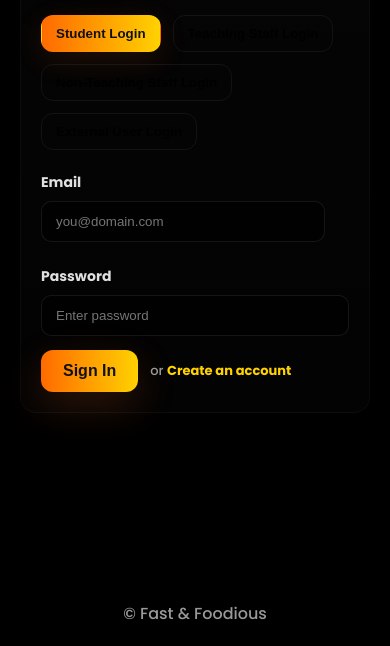
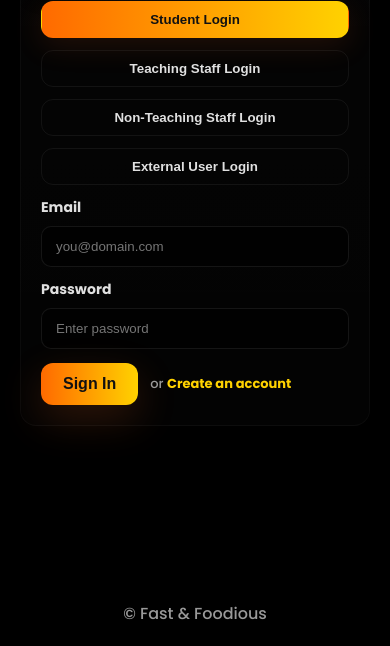
Before and after one commit to aasif-create/canteen-website, a plain HTML site: page signin.html in a window 390 px wide. Shown: the part 263-909 px from the top of the page. Drawn offline with Linux system fonts and the light colour scheme.

Commit message:
UPDATED SIGNINUP

```diff
--- a/signin.html
+++ b/signin.html
@@ -9,23 +9,102 @@
   <link rel="stylesheet" href="home.css">
   <style>
     /* extra signin-specific styles */
-    .auth-wrap{min-height:100vh;display:flex;align-items:center;justify-content:center;padding:48px 20px;background:#000;}
-    .auth-card{max-width:820px;width:100%;background:linear-gradient(180deg, rgba(255,255,255,0.02), rgba(255,255,255,0.01));border-radius:16px;padding:32px;box-shadow:0 18px 60px rgba(0,0,0,0.7);border:1px solid rgba(255,255,255,0.03);}
-    .auth-head{display:flex;align-items:center;gap:18px;margin-bottom:18px}
-    .auth-title{font-size:clamp(20px,3vw,32px);font-weight:800}
-    .role-tabs{display:flex;gap:12px;flex-wrap:wrap;margin:18px 0 10px}
-    .role-btn{padding:10px 14px;border-radius:12px;background:transparent;border:1px solid rgba(255,255,255,0.06);font-weight:700;cursor:pointer}
-    .role-btn.active{background:linear-gradient(90deg,var(--orange),var(--yellow));color:#111;border-color:transparent;box-shadow:0 8px 30px rgba(255,110,40,0.12)}
-    .form-row{margin:12px 0;display:flex;flex-direction:column;gap:8px}
-    label{font-weight:600;font-size:14px;color:var(--muted)}
-    input[type="email"], input[type="password"], input[type="text"]{padding:12px 14px;border-radius:10px;border:1px solid rgba(255,255,255,0.08);background:rgba(0,0,0,0.6);color:#fff;outline:none}
-    .auth-actions{display:flex;gap:12px;align-items:center;margin-top:14px}
-    .note{color:rgba(255,255,255,0.6);font-size:13px}
-    .message{margin-top:12px;padding:10px;border-radius:10px;font-weight:700;display:none}
-    .message.success{background:linear-gradient(90deg,#e6ffdc,#d1ffd6);color:#2a5a1a}
-    .message.error{background:linear-gradient(90deg,#ffdcd6,#ffe6e6);color:#6a231a}
+    .auth-wrap {
+      min-height: 100vh;
+      display: flex;
+      align-items: center;
+      justify-content: center;
+      padding: 48px 20px;
+      background: #000;
+    }
+    .auth-card {
+      max-width: 820px;
+      width: 100%;
+      background: linear-gradient(180deg, rgba(255,255,255,0.02), rgba(255,255,255,0.01));
+      border-radius: 16px;
+      padding: 32px;
+      box-shadow: 0 18px 60px rgba(0,0,0,0.7);
+      border: 1px solid rgba(255,255,255,0.03);
+    }
+    .auth-head {
+      display: flex;
+      align-items: center;
+      gap: 18px;
+      margin-bottom: 18px;
+    }
+    .auth-title {
+      font-size: clamp(20px,3vw,32px);
+      font-weight: 800;
+    }
+    .role-tabs {
+      display: flex;
+      gap: 12px;
+      flex-wrap: wrap;
+      margin: 18px 0 10px;
+    }
+    .role-btn {
+      padding: 10px 14px;
+      border-radius: 12px;
+      background: transparent;
+      border: 1px solid rgba(255,255,255,0.06);
+      font-weight: 700;
+      cursor: pointer;
+      color: rgba(255,255,255,0.88);
+      transition: all 0.2s ease;
+    }
+    .role-btn.active {
+      background: linear-gradient(90deg,var(--orange),var(--yellow));
+      color: #111;
+      border-color: transparent;
+      box-shadow: 0 8px 30px rgba(255,110,40,0.12);
+    }
+    .form-row {
+      margin: 12px 0;
+      display: flex;
+      flex-direction: column;
+      gap: 8px;
+    }
+    label {
+      font-weight: 600;
+      font-size: 14px;
+      color: var(--muted);
+    }
+    input[type="email"], input[type="password"], input[type="text"] {
+      padding: 12px 14px;
+      border-radius: 10px;
+      border: 1px solid rgba(255,255,255,0.08);
+      background: rgba(0,0,0,0.6);
+      color: #fff;
+      outline: none;
+    }
+    .auth-actions {
+      display: flex;
+      gap: 12px;
+      align-items: center;
+      margin-top: 14px;
+    }
+    .note {
+      color: rgba(255,255,255,0.6);
+      font-size: 13px;
+    }
+    .message {
+      margin-top: 12px;
+      padding: 10px;
+      border-radius: 10px;
+      font-weight: 700;
+      display: none;
+    }
+    .message.success {
+      background: linear-gradient(90deg,#e6ffdc,#d1ffd6);
+      color: #2a5a1a;
+    }
+    .message.error {
+      background: linear-gradient(90deg,#ffdcd6,#ffe6e6);
+      color: #6a231a;
+    }
     @media (max-width:720px){
       .auth-card{padding:20px}
+      .role-tabs{flex-direction: column; align-items: stretch;}
     }
   </style>
 </head>
@@ -34,7 +113,7 @@
   <!-- top nav minimal -->
   <nav class="top-nav" aria-label="Primary">
     <div class="nav-inner">
-      <div class="brand-left"><!-- intentionally left blank for minimal look --></div>
+      <div class="brand-left"></div>
       <div class="nav-space" aria-hidden="true"></div>
     </div>
   </nav>
@@ -63,14 +142,10 @@
       <!-- dynamic form area -->
       <form id="loginForm" class="login-form" novalidate>
         <input type="hidden" id="loginRole" name="role" value="Student">
-        <div style="display:flex;align-items:center;gap:12px;">
-          <div style="flex:1">
-            <div class="form-row">
-              <label for="email">Email</label>
-              <input id="email" type="email" autocomplete="username" placeholder="you@domain.com" required>
-            </div>
-          </div>
-          <div style="width:12px"></div>
+
+        <div class="form-row">
+          <label for="email">Email</label>
+          <input id="email" type="email" autocomplete="username" placeholder="you@domain.com" required>
         </div>
 
         <div class="form-row">
@@ -117,17 +192,23 @@
     const pwd = document.getElementById('password').value.trim();
 
     if(!email || !pwd){
-      formMsg.className='message error'; formMsg.textContent = 'Please enter both email and password.'; formMsg.style.display='block'; return;
+      formMsg.className='message error';
+      formMsg.textContent = 'Please enter both email and password.';
+      formMsg.style.display='block';
+      return;
     }
-    // minimal email pattern
     if(!/^\S+@\S+\.\S+$/.test(email)){
-      formMsg.className='message error'; formMsg.textContent = 'Please enter a valid email address.'; formMsg.style.display='block'; return;
+      formMsg.className='message error';
+      formMsg.textContent = 'Please enter a valid email address.';
+      formMsg.style.display='block';
+      return;
     }
 
     // Simulate login success (replace with real API call)
-    formMsg.className='message success'; formMsg.textContent = `Successfully signed in as ${role}. (This is a demo — implement backend to complete login.)`; formMsg.style.display='block';
+    formMsg.className='message success';
+    formMsg.textContent = `Successfully signed in as ${role}. (This is a demo — implement backend to complete login.)`;
+    formMsg.style.display='block';
 
-    // optional: reset password field for security
     document.getElementById('password').value = '';
   });
 </script>
```
